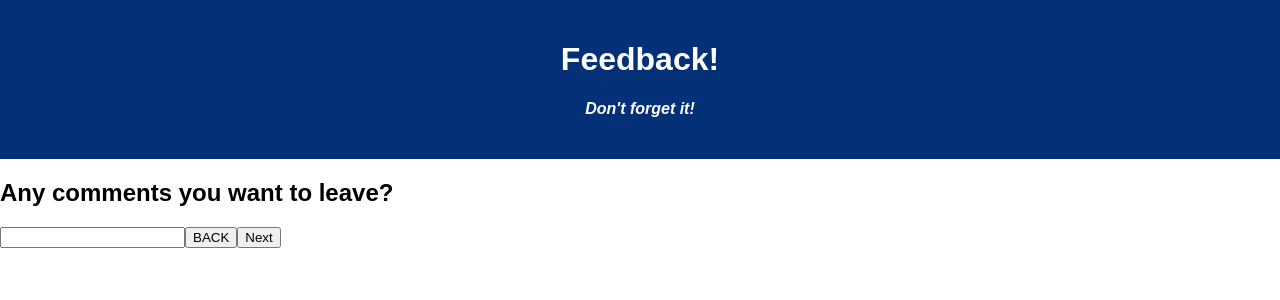
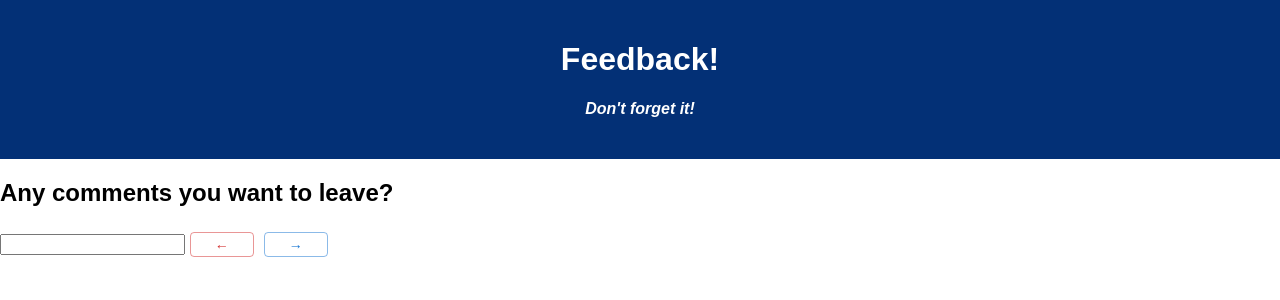
Before and after one commit to Xibbrahimovic/weekend-redux-feedback-loop, a React (Create React App) app: page /#/comments in a window 1280 px wide. Shown: the top 300 px of the page. Built offline with nearby package versions, Linux system fonts and the light colour scheme.

Commit message:
working but submit doesnt quite work yet

```diff
--- a/package.json
+++ b/package.json
@@ -4,6 +4,10 @@
   "private": true,
   "proxy": "http://localhost:5000",
   "dependencies": {
+    "@emotion/react": "^11.5.0",
+    "@emotion/styled": "^11.3.0",
+    "@mui/icons-material": "^5.0.5",
+    "@mui/material": "^5.0.6",
     "axios": "^0.21.4",
     "express": "^4.17.1",
     "pg": "^8.2.1",
--- a/src/components/CommentsForm/CommentsForm.jsx
+++ b/src/components/CommentsForm/CommentsForm.jsx
@@ -1,6 +1,7 @@
 import {useDispatch} from 'react-redux';
 import {useHistory} from 'react-router-dom';
 import {useState} from 'react';
+import Button from '@mui/material/Button';
 
 function CommentsForm(){
 
@@ -31,8 +32,22 @@ function CommentsForm(){
                 value={comments}
                 >
             </input>
-            <button onClick={toSupport}>BACK</button>
-            <button type="submit">Next</button>
+            <Button onClick={toSupport} variant="outlined" color="error"
+        style={{
+            width: '20px',
+            height: '25px',
+            paddingLeft: '15px',
+            margin: '5px'
+           }}>
+        ←
+        </Button>
+            <Button type="submit" variant="outlined"
+                    style={{
+                        width: '20px',
+                        height: '25px',
+                        paddingLeft: '15px',
+                        margin: '5px'
+                       }}>→</Button>
 
             </form>
             </div>
--- a/src/components/FeelingForm/FeelingForm.jsx
+++ b/src/components/FeelingForm/FeelingForm.jsx
@@ -1,6 +1,7 @@
 import {useDispatch} from 'react-redux';
 import {useHistory} from 'react-router-dom';
 import {useState} from 'react';
+import Button from '@mui/material/Button';
 
 
 function FeelingForm(){
@@ -30,7 +31,14 @@ function FeelingForm(){
             required>
         </input>
 
-        <button type="submit">Next</button>
+        <Button type="submit" variant="outlined"
+        style={{
+            width: '20px',
+            height: '25px',
+            paddingLeft: '15px',
+            margin: '5px'
+        }}
+        >→</Button>
 
         </form>
         </div>
--- a/src/components/Review/Review.jsx
+++ b/src/components/Review/Review.jsx
@@ -2,6 +2,7 @@ import axios from "axios";
 import { useSelector, useDispatch } from "react-redux";
 import { useState } from 'react';
 import {useHistory} from 'react-router-dom';
+import Button from '@mui/material/Button';
 
 
 
@@ -38,7 +39,7 @@ function Review(){
     const toComments = () => {
         history.push('/comments');
     }
-
+      //success page!
     const displaySubmitted = (
         <div>
             <h4>Your feedback is greatly appreciated!</h4>
@@ -46,6 +47,7 @@ function Review(){
         </div>
     )
 
+    //initial render
     const notSubmitted = (
         <div>
         <h2>Review your feedback!</h2>
@@ -53,7 +55,15 @@ function Review(){
         <p>Understanding:{review.understanding} </p>
         <p>Support: {review.support}</p>
         <p>Comments: {review.comments}</p>
-        <button onClick={toComments}>BACK</button>
+        <Button onClick={toComments} variant="outlined" color="error"
+        style={{
+            width: '20px',
+            height: '25px',
+            paddingLeft: '15px',
+            margin: '5px'
+           }}>
+        ←
+        </Button>
         <button onClick={submitFeedback}>SUBMIT</button>
         </div>
     )
--- a/src/components/SupportForm/SupportForm.jsx
+++ b/src/components/SupportForm/SupportForm.jsx
@@ -1,7 +1,7 @@
 import {useDispatch} from 'react-redux';
 import {useHistory} from 'react-router-dom';
 import {useState} from 'react';
-
+import Button from '@mui/material/Button';
 
 function SupportForm(){
     const dispatch = useDispatch();
@@ -35,8 +35,22 @@ function SupportForm(){
             required>
         </input>
 
-        <button onClick={toUnderstanding}>BACK</button>
-        <button type="submit">Next</button>
+        <Button onClick={toUnderstanding} variant="outlined" color="error"
+        style={{
+            width: '20px',
+            height: '25px',
+            paddingLeft: '15px',
+            margin: '5px'
+           }}>
+        ←
+        </Button>
+        <Button type="submit" variant="outlined"
+                style={{
+                    width: '20px',
+                    height: '25px',
+                    paddingLeft: '15px',
+                    margin: '5px'
+                   }}>→</Button>
 
         </form>
         </div>
--- a/src/components/UnderstandingForm/UnderstandingForm.jsx
+++ b/src/components/UnderstandingForm/UnderstandingForm.jsx
@@ -1,6 +1,7 @@
 import {useDispatch} from 'react-redux';
 import {useHistory} from 'react-router-dom';
 import {useState} from 'react';
+import Button from '@mui/material/Button';
 
 
 function UnderstandingForm(){
@@ -35,8 +36,23 @@ function UnderstandingForm(){
             >
         </input>
 
-        <button onClick={toFeeling}>BACK</button>
-        <button type="submit">Next</button>
+        <Button onClick={toFeeling} variant="outlined" color="error"
+        style={{
+            width: '20px',
+            height: '25px',
+            paddingLeft: '15px',
+            margin: '5px'
+           }}>
+        ←
+        </Button>
+
+        <Button type="submit" variant="outlined"
+                style={{
+                    width: '20px',
+                    height: '25px',
+                    paddingLeft: '15px',
+                    margin: '5px'
+                   }}>→</Button>
 
         </form>
         </div>
```
Also changed, not shown: src/components/App/App.jsx (+1 -6 lines), 1 other file (tests, documents, lock files or other folders).
